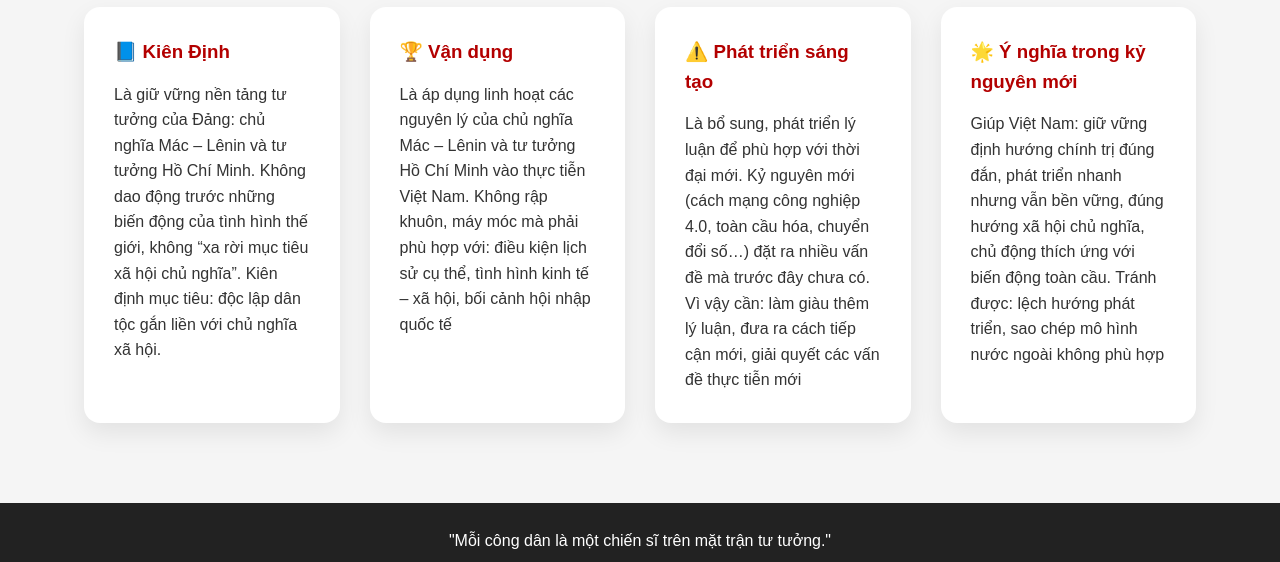
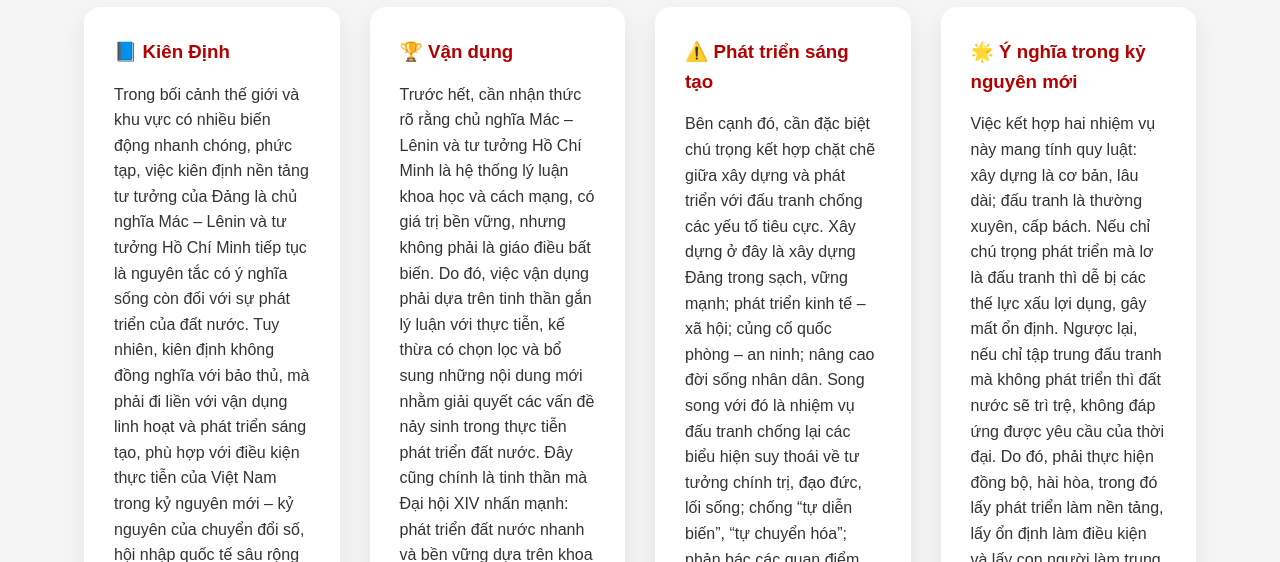
Before and after one commit to ngocdt26072000-lab/tranngocchinhluan, a plain HTML site: page about.html in a window 1280 px wide. Shown: the part 238-800 px from the top of the page. Drawn offline with Linux system fonts and the light colour scheme.

Commit message:
Update about.html

```diff
--- a/about.html
+++ b/about.html
@@ -24,22 +24,23 @@
     <div class="grid">
         <div class="card">
             <h3>📘 Kiên Định</h3>
-            <p>Là giữ vững nền tảng tư tưởng của Đảng: chủ nghĩa Mác – Lênin và tư tưởng Hồ Chí Minh. Không dao động trước những biến động của tình hình thế giới, không “xa rời mục tiêu xã hội chủ nghĩa”. Kiên định mục tiêu: độc lập dân tộc gắn liền với chủ nghĩa xã hội.</p>
+            <p>Trong bối cảnh thế giới và khu vực có nhiều biến động nhanh chóng, phức tạp, việc kiên định nền tảng tư tưởng của Đảng là chủ nghĩa Mác – Lênin và tư tưởng Hồ Chí Minh tiếp tục là nguyên tắc có ý nghĩa sống còn đối với sự phát triển của đất nước. Tuy nhiên, kiên định không đồng nghĩa với bảo thủ, mà phải đi liền với vận dụng linh hoạt và phát triển sáng tạo, phù hợp với điều kiện thực tiễn của Việt Nam trong kỷ nguyên mới – kỷ nguyên của chuyển đổi số, hội nhập quốc tế sâu rộng và cạnh tranh toàn cầu.
+</p>
         </div>
 
         <div class="card">
             <h3>🏆 Vận dụng</h3>
-            <p>Là áp dụng linh hoạt các nguyên lý của chủ nghĩa Mác – Lênin và tư tưởng Hồ Chí Minh vào thực tiễn Việt Nam. Không rập khuôn, máy móc mà phải phù hợp với: điều kiện lịch sử cụ thể, tình hình kinh tế – xã hội, bối cảnh hội nhập quốc tế
+            <p>Trước hết, cần nhận thức rõ rằng chủ nghĩa Mác – Lênin và tư tưởng Hồ Chí Minh là hệ thống lý luận khoa học và cách mạng, có giá trị bền vững, nhưng không phải là giáo điều bất biến. Do đó, việc vận dụng phải dựa trên tinh thần gắn lý luận với thực tiễn, kế thừa có chọn lọc và bổ sung những nội dung mới nhằm giải quyết các vấn đề nảy sinh trong thực tiễn phát triển đất nước. Đây cũng chính là tinh thần mà Đại hội XIV nhấn mạnh: phát triển đất nước nhanh và bền vững dựa trên khoa học – công nghệ, đổi mới sáng tạo và nguồn lực con người.
 </p>
         </div>
 
         <div class="card">
             <h3>⚠️ Phát triển sáng tạo</h3>
-            <p>Là bổ sung, phát triển lý luận để phù hợp với thời đại mới. Kỷ nguyên mới (cách mạng công nghiệp 4.0, toàn cầu hóa, chuyển đổi số…) đặt ra nhiều vấn đề mà trước đây chưa có. Vì vậy cần: làm giàu thêm lý luận, đưa ra cách tiếp cận mới, giải quyết các vấn đề thực tiễn mới</p>
+            <p>Bên cạnh đó, cần đặc biệt chú trọng kết hợp chặt chẽ giữa xây dựng và phát triển với đấu tranh chống các yếu tố tiêu cực. Xây dựng ở đây là xây dựng Đảng trong sạch, vững mạnh; phát triển kinh tế – xã hội; củng cố quốc phòng – an ninh; nâng cao đời sống nhân dân. Song song với đó là nhiệm vụ đấu tranh chống lại các biểu hiện suy thoái về tư tưởng chính trị, đạo đức, lối sống; chống “tự diễn biến”, “tự chuyển hóa”; phản bác các quan điểm sai trái, thù địch, nhất là trên không gian mạng.</p>
         </div>
 <div class="card">
             <h3>🌟 Ý nghĩa trong kỷ nguyên mới</h3>
-            <p>Giúp Việt Nam: giữ vững định hướng chính trị đúng đắn, phát triển nhanh nhưng vẫn bền vững, đúng hướng xã hội chủ nghĩa, chủ động thích ứng với biến động toàn cầu. Tránh được: lệch hướng phát triển, sao chép mô hình nước ngoài không phù hợp</p>
+            <p>Việc kết hợp hai nhiệm vụ này mang tính quy luật: xây dựng là cơ bản, lâu dài; đấu tranh là thường xuyên, cấp bách. Nếu chỉ chú trọng phát triển mà lơ là đấu tranh thì dễ bị các thế lực xấu lợi dụng, gây mất ổn định. Ngược lại, nếu chỉ tập trung đấu tranh mà không phát triển thì đất nước sẽ trì trệ, không đáp ứng được yêu cầu của thời đại. Do đó, phải thực hiện đồng bộ, hài hòa, trong đó lấy phát triển làm nền tảng, lấy ổn định làm điều kiện và lấy con người làm trung tâm.</p>
         </div>
     </div>
 </section>
```
